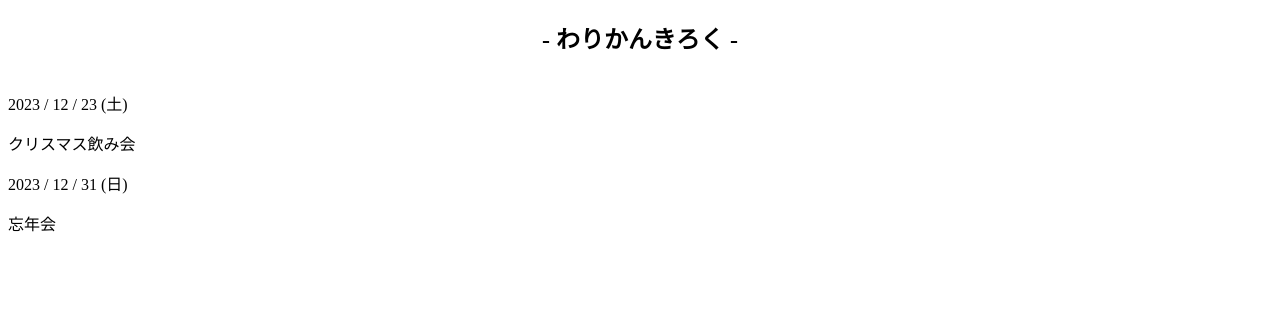
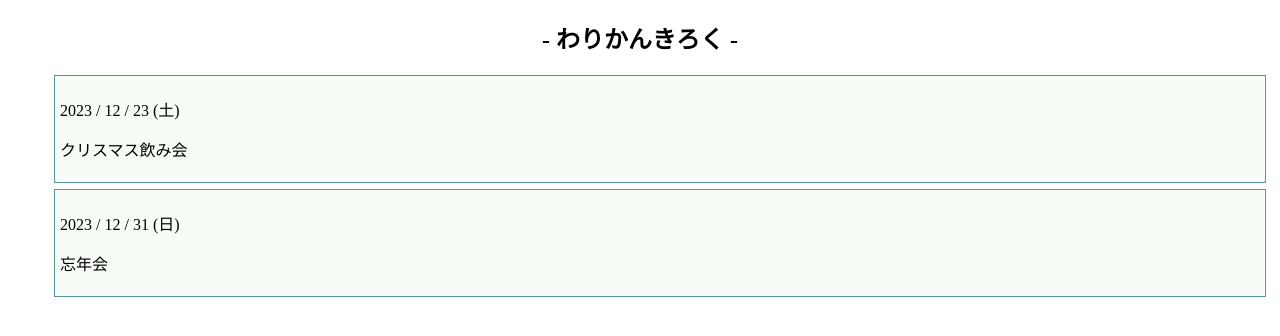
Before and after one commit to geekcamp2023-vol5-team31/frontend, a Next.js app: page /history in a window 1280 px wide. Shown: the top 336 px of the page. Built offline with nearby package versions, Linux system fonts and the light colour scheme.

Commit message:
ログのカラーを追加&ログのcomponent修正

```diff
--- /dev/null
+++ b/src/pages/components/logItem.tsx
@@ -0,0 +1,19 @@
+import styles from '../../styles/List.module.css';
+
+interface ItemProps {
+  date: string;
+  title: string;
+}
+
+const logItem: React.FC<{ item: ItemProps }> = ({item}) => {
+    return (
+      <div className={styles.list}>
+        <li>
+          <p>{item.date}</p>
+          <p>{item.title}</p>
+        </li>
+      </div>
+    );
+  };
+
+  export default logItem;
--- a/src/pages/components/logList.tsx
+++ b/src/pages/components/logList.tsx
@@ -1,19 +1,17 @@
+import LogItem from './logItem';
 import styles from '../../styles/List.module.css';
 
 const logList = () => {
-    const listData = [
+    const item = [
       { date: '2023 / 12 / 23 (土) ', title: 'クリスマス飲み会' },
       { date: '2023 / 12 / 31 (日) ', title: '忘年会' },
     ];
 
     return (
-      <div className={styles.listContainer}>
-        <ul className={styles.list}>
-          {listData.map((event, index) => (
-            <li key={index}>
-              <p>{event.date}</p>
-              <p>{event.title}</p>
-            </li>
+      <div >
+        <ul className={styles.listContainer}>
+          {item.map((event,index) => (
+            <LogItem item={event} key={index} />
           ))}
         </ul>
       </div>
--- a/src/styles/List.module.css
+++ b/src/styles/List.module.css
@@ -1,10 +1,7 @@
-.listContainer {
-    height: 100vh;
-    overflow-y: scroll;
-  }
-
-  .list {
+.list {
+    background-color: #F7FDF6;
+    border: 1px solid #53989C;
     list-style: none;
-    padding: 0;
-    margin: 0;
-  }
+    padding: 5px;
+    margin: 6px;
+}
```
